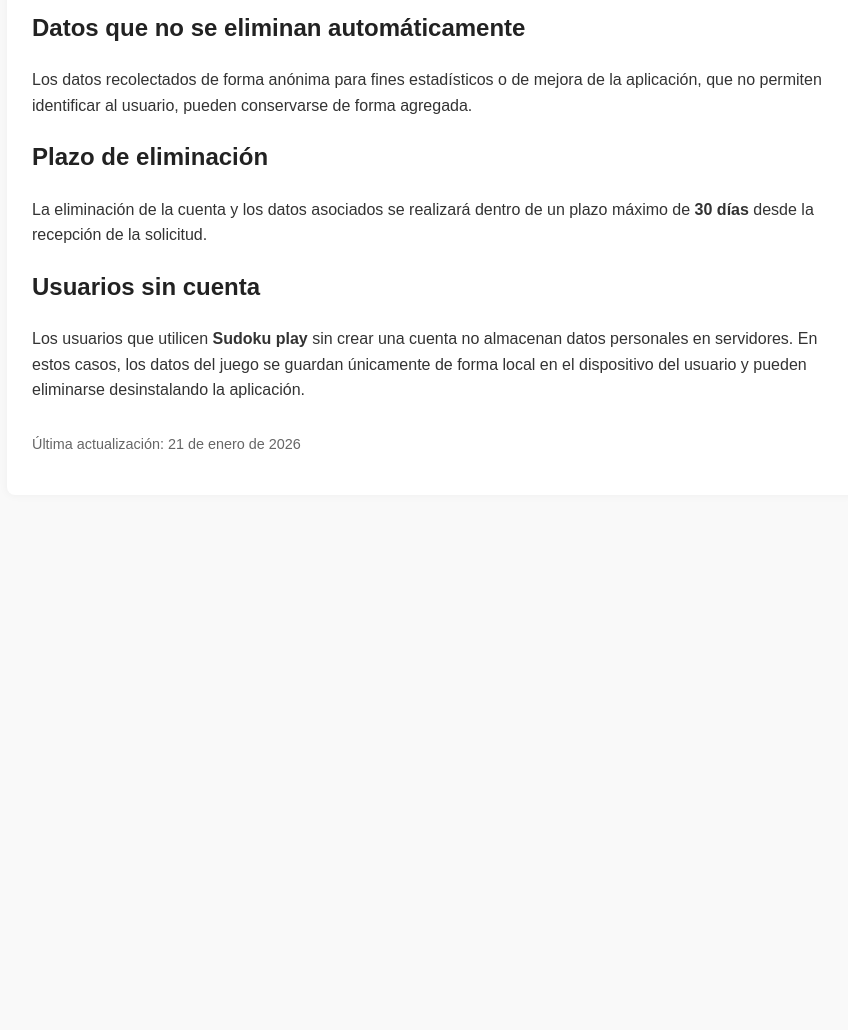
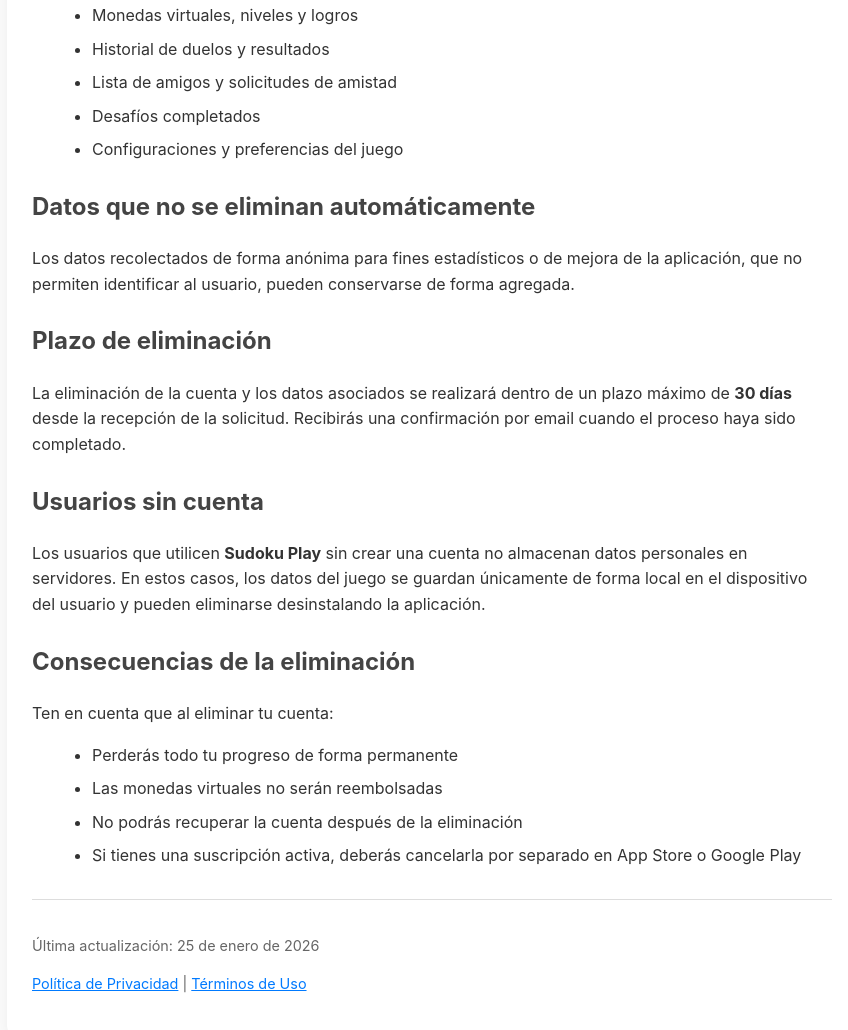
Before and after one commit to FacundoCampo/sudoku-privacy, a plain HTML site: page delete.html in a window 1280 px wide. Shown: the part 850-1880 px from the top of the page, without its empty margins (208-1056 px from the left). Before the commit the page ends 1373 px from the top, so only its background shows below. Drawn offline with Linux system fonts and the light colour scheme.

Commit message:
Correct title casing and update content in delete.html

```diff
--- a/delete.html
+++ b/delete.html
@@ -2,11 +2,11 @@
 <html lang="es">
 <head>
   <meta charset="UTF-8">
-  <title>Eliminación de Cuenta y Datos – Sudoku play</title>
+  <title>Eliminación de Cuenta y Datos – Sudoku Play</title>
   <meta name="viewport" content="width=device-width, initial-scale=1.0">
   <style>
     body {
-      font-family: Arial, sans-serif;
+      font-family: -apple-system, BlinkMacSystemFont, 'Segoe UI', Roboto, Oxygen, Ubuntu, sans-serif;
       background-color: #f9f9f9;
       color: #333;
       line-height: 1.6;
@@ -20,17 +20,33 @@
       border-radius: 8px;
       box-shadow: 0 0 10px rgba(0,0,0,0.05);
     }
-    h1, h2 {
+    h1 {
       color: #222;
+      border-bottom: 2px solid #007AFF;
+      padding-bottom: 10px;
+    }
+    h2 {
+      color: #444;
+      margin-top: 25px;
     }
     ul {
       margin-left: 20px;
     }
+    li {
+      margin-bottom: 8px;
+    }
     .email {
       font-weight: bold;
+      font-size: 1.1em;
+      color: #007AFF;
+    }
+    a {
+      color: #007AFF;
     }
     .footer {
       margin-top: 30px;
+      padding-top: 20px;
+      border-top: 1px solid #ddd;
       font-size: 0.9em;
       color: #666;
     }
@@ -39,17 +55,16 @@
 <body>
   <div class="container">
     <h1>Eliminación de Cuenta y Datos</h1>
-
     <p>
-      Esta página describe cómo los usuarios de la aplicación <strong>Sudoku play</strong>,
+      Esta página describe cómo los usuarios de la aplicación <strong>Sudoku Play</strong>,
       desarrollada por <strong>Facundo Campo</strong>, pueden solicitar la eliminación de su cuenta
       y de los datos personales asociados.
     </p>
 
     <h2>¿Quién puede solicitar la eliminación?</h2>
     <p>
-      Cualquier usuario que haya creado una cuenta en <strong>Sudoku play</strong> mediante
-      inicio de sesión (por ejemplo, Google Sign-In) puede solicitar la eliminación de su cuenta
+      Cualquier usuario que haya creado una cuenta en <strong>Sudoku Play</strong> mediante
+      inicio de sesión (Google Sign-In o Apple Sign-In) puede solicitar la eliminación de su cuenta
       y sus datos personales.
     </p>
 
@@ -58,13 +73,11 @@
       Para solicitar la eliminación de su cuenta y datos asociados, el usuario debe enviar un correo electrónico
       desde la dirección vinculada a su cuenta a:
     </p>
-
     <p class="email">📧 facundocampo100@gmail.com</p>
-
     <p>
       En el asunto del correo se recomienda indicar:
       <br>
-      <strong>“Solicitud de eliminación de cuenta – Sudoku play”</strong>
+      <strong>"Solicitud de eliminación de cuenta – Sudoku Play"</strong>
     </p>
 
     <h2>Datos que se eliminarán</h2>
@@ -75,6 +88,9 @@
       <li>Nombre de perfil (si aplica)</li>
       <li>Progreso del juego y estadísticas</li>
       <li>Monedas virtuales, niveles y logros</li>
+      <li>Historial de duelos y resultados</li>
+      <li>Lista de amigos y solicitudes de amistad</li>
+      <li>Desafíos completados</li>
       <li>Configuraciones y preferencias del juego</li>
     </ul>
 
@@ -87,18 +103,32 @@
     <h2>Plazo de eliminación</h2>
     <p>
       La eliminación de la cuenta y los datos asociados se realizará dentro de un plazo máximo de
-      <strong>30 días</strong> desde la recepción de la solicitud.
+      <strong>30 días</strong> desde la recepción de la solicitud. Recibirás una confirmación por email
+      cuando el proceso haya sido completado.
     </p>
 
     <h2>Usuarios sin cuenta</h2>
     <p>
-      Los usuarios que utilicen <strong>Sudoku play</strong> sin crear una cuenta no almacenan
+      Los usuarios que utilicen <strong>Sudoku Play</strong> sin crear una cuenta no almacenan
       datos personales en servidores. En estos casos, los datos del juego se guardan únicamente
       de forma local en el dispositivo del usuario y pueden eliminarse desinstalando la aplicación.
     </p>
 
+    <h2>Consecuencias de la eliminación</h2>
+    <p>Ten en cuenta que al eliminar tu cuenta:</p>
+    <ul>
+      <li>Perderás todo tu progreso de forma permanente</li>
+      <li>Las monedas virtuales no serán reembolsadas</li>
+      <li>No podrás recuperar la cuenta después de la eliminación</li>
+      <li>Si tienes una suscripción activa, deberás cancelarla por separado en App Store o Google Play</li>
+    </ul>
+
     <div class="footer">
-      <p>Última actualización: 21 de enero de 2026</p>
+      <p>Última actualización: 25 de enero de 2026</p>
+      <p>
+        <a href="https://facundocampo.github.io/sudoku-privacy/">Política de Privacidad</a> |
+        <a href="https://facundocampo.github.io/sudoku-privacy/terms.html">Términos de Uso</a>
+      </p>
     </div>
   </div>
 </body>
```
